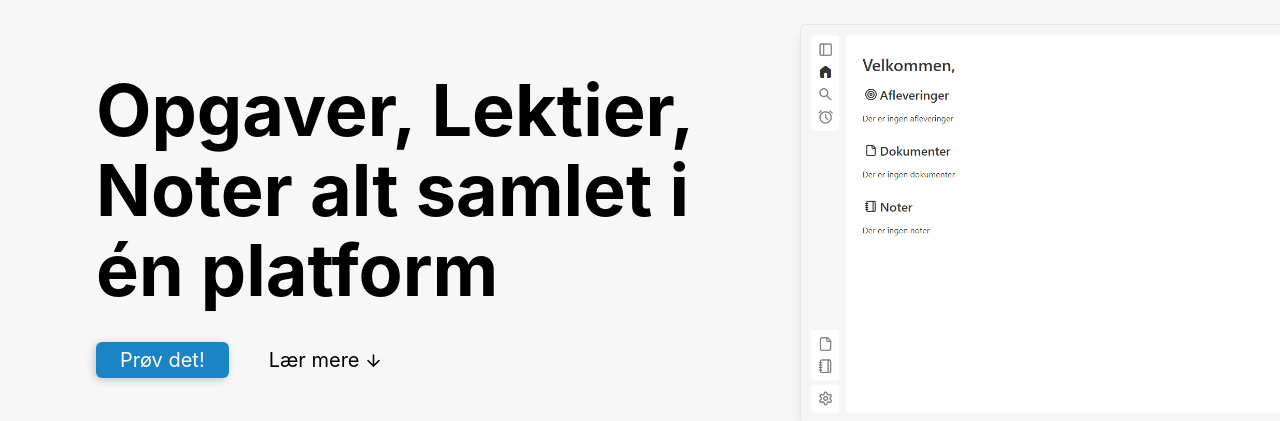
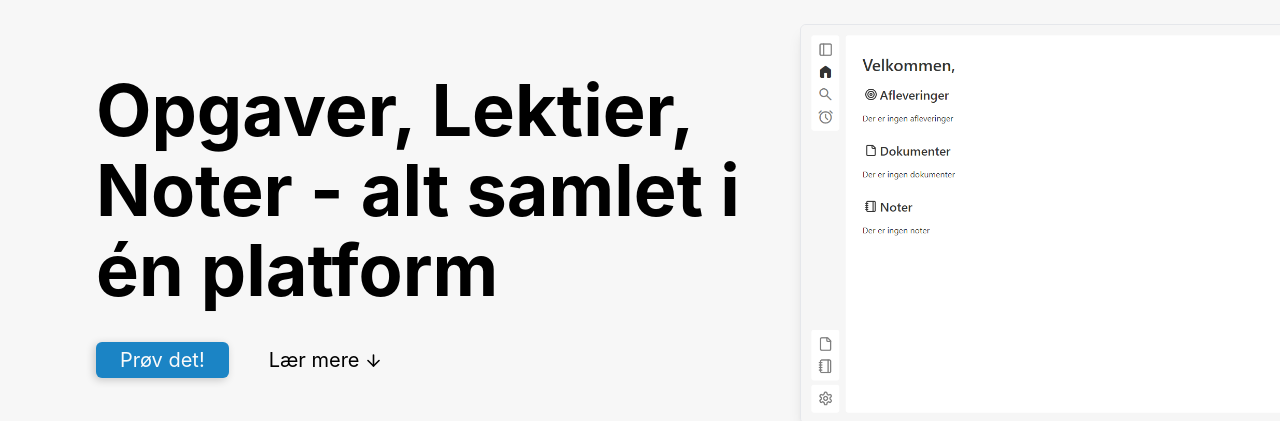
Before and after one commit to Akademiaapp/website, a SvelteKit app: page / in a window 1280 px wide. Shown: the part 130-551 px from the top of the page. Built offline with nearby package versions, Linux system fonts and the light colour scheme; no server answers.

Commit message:
Update header text in +page.svelte to include "-"

```diff
--- a/src/routes/+page.svelte
+++ b/src/routes/+page.svelte
@@ -7,7 +7,7 @@
 		<span class="shadow-blue-700">Opgaver</span>,
 		<span class="shadow-purple-700">Lektier</span>,
 		<span class="shadow-emerald-700">Noter</span>
-		alt samlet i én platform
+		- alt samlet i én platform
 	</h1>
 	<div class="flex gap-10 items-center text-xl">
 		<a
```
